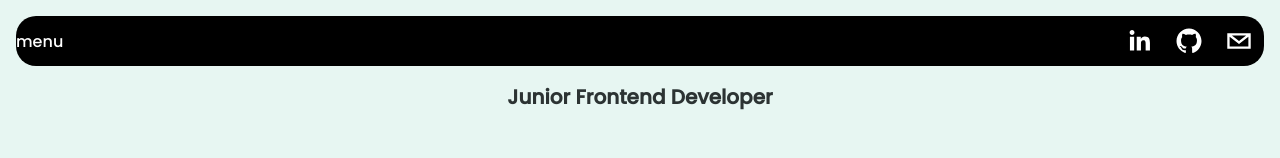
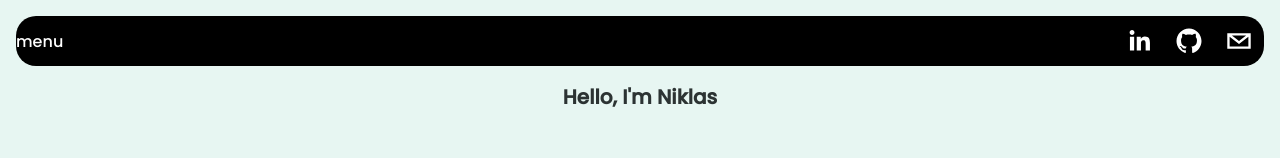
Before and after one commit to niklashmbgr/my-personal-website-, a Next.js app: page / in a window 1280 px wide. Shown: the top 158 px of the page. Built offline with nearby package versions, Linux system fonts and the light colour scheme.

Commit message:
change Typetext + implement into Section

```diff
--- a/src/components/Section/index.js
+++ b/src/components/Section/index.js
@@ -2,6 +2,7 @@ import StyledSection from "./styled";
 import Article from "../Article";
 import ProjectCard from "../ProjectCard";
 import ContactForm from "../ContactForm";
+import TypeText from "../TypeText/index";
 
 export default function Section() {
   return (
--- a/src/components/TypeText/index.js
+++ b/src/components/TypeText/index.js
@@ -3,7 +3,7 @@ import StyledHeadline from "./styled";
 
 export default function TypeText() {
   const [text] = useTypewriter({
-    words: ["Junior Frontend Developer"],
+    words: ["Hello, I'm Niklas"],
     loop: 1,
   });
 
```
